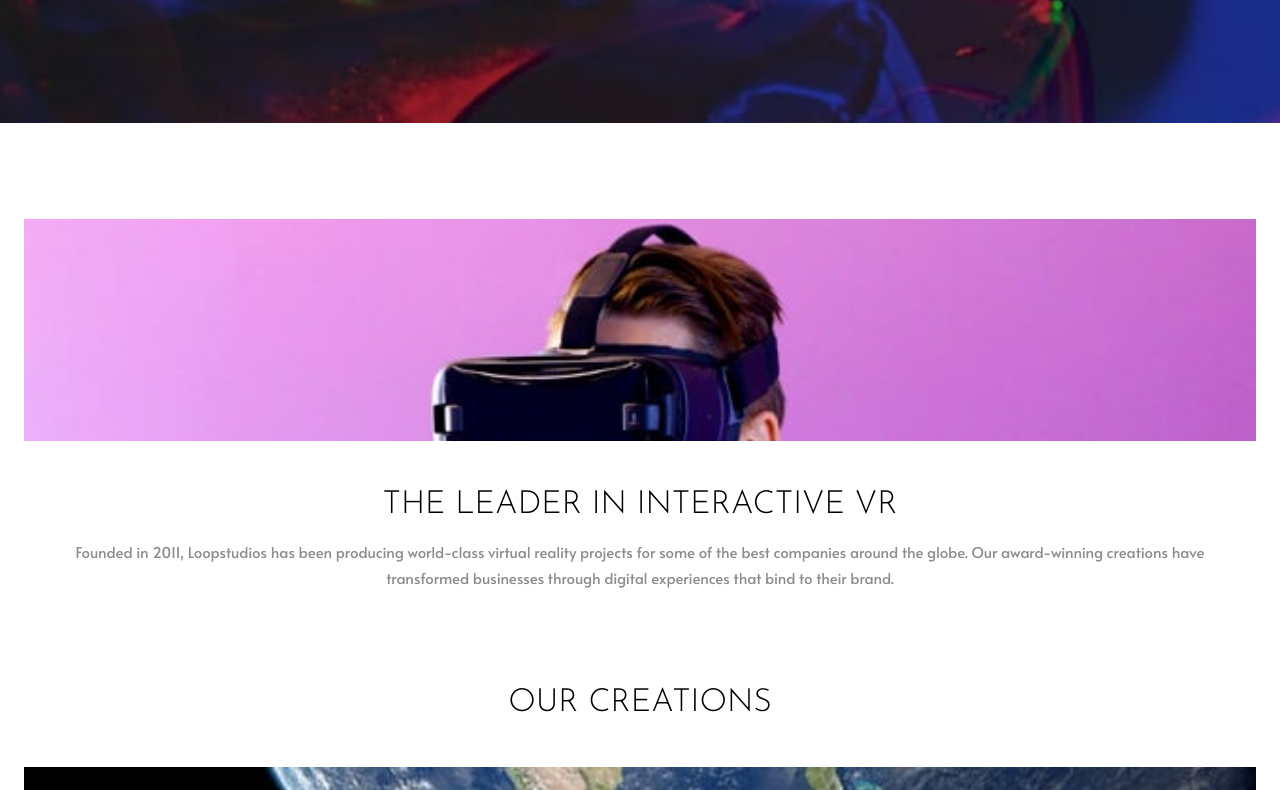
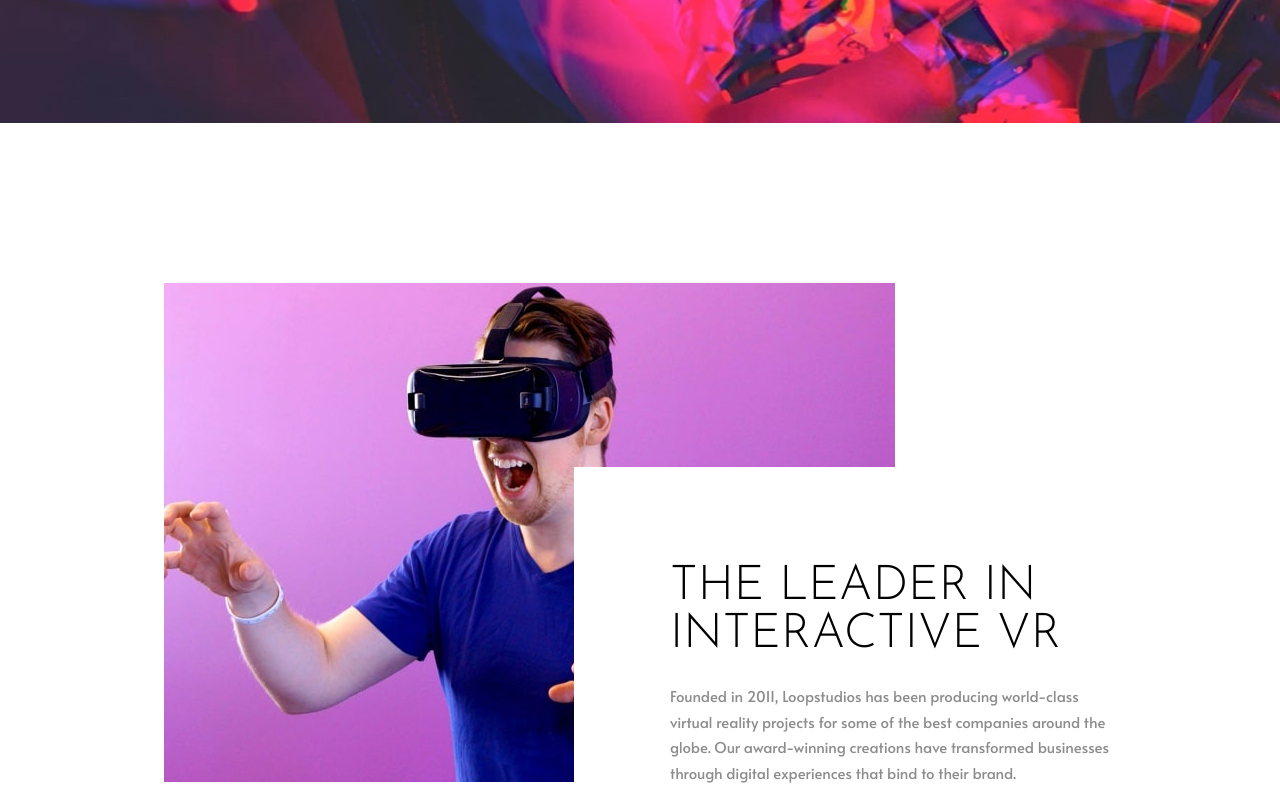
Before and after one commit to gelizabeth/loopstudios, a plain HTML site: page index.html in a window 1280 px wide. Shown: the part 528-1318 px from the top of the page. Drawn offline with Linux system fonts and the light colour scheme.

Commit message:
desktop about complete 20m

```diff
--- a/index.html
+++ b/index.html
@@ -31,8 +31,11 @@
         </section>
         <section class="about">
             <div class="about__img"></div>
-            <h2 class="about__header">The leader in interactive VR</h2>
-            <p class="about__content">Founded in 2011, Loopstudios has been producing world-class virtual reality projects for some of the best companies around the globe. Our award-winning creations have transformed businesses through digital experiences that bind to their brand. </p>
+            <div class="about__container">
+                <h2 class="about__header">The leader in interactive VR</h2>
+                <p class="about__content">Founded in 2011, Loopstudios has been producing world-class virtual reality projects for some of the best companies around the globe. Our award-winning creations have transformed businesses through digital experiences that bind to their brand. </p>
+            </div>
+
         </section>
         <section class="products">
             <h2 class="products__header">Our creations</h2>
--- a/scss/_about.scss
+++ b/scss/_about.scss
@@ -3,6 +3,7 @@
     width: 100vw;
     padding: 6rem 1.5rem;
     text-align: center;
+    // display: unset;
     &__img{
         width: 100%;
         height: 222px;
@@ -26,3 +27,35 @@
 
     }
 }
+@include media-md{
+    .about{
+        padding: 10rem 10.25rem;
+        display: flex;
+        position: relative;
+        &__container{
+            background: $white;
+            position: absolute;
+            right: 10.25rem;
+            bottom: 9.9rem;
+            width: 542px;
+            height: 317px;
+            padding: 6rem 0 0 6rem;
+            text-align: left;
+        }
+        &__header{
+            padding: 0;
+            font-size: 3rem;
+        }
+        &__content{
+            padding: 0;
+            margin: 1.6rem 0 0;
+        }
+        &__img{
+            width: 731px;
+        height: 499px;
+        background: url('../img/desktop/image-interactive.jpg') no-repeat;
+        background-size: cover;
+        }
+
+    }
+}
--- a/scss/_home.scss
+++ b/scss/_home.scss
@@ -21,8 +21,10 @@
 }
 @include media-md{
     .home{
-        padding: 14rem 39rem 9rem 10.25rem;
+        padding: 14rem 8.5rem 9rem 10.25rem;
         justify-content: flex-start;
+        background: url('../img/desktop/image-hero.jpg');
+        background-size: cover;
         h1{
             padding: unset;
             display: flex;
@@ -31,7 +33,7 @@
             justify-content: center;
             padding-left: 2.5rem;
             padding-top: 0.5rem;
-            width: 100%;
+            max-width: 650px;
             height: 100%;
             font-size: 4.4rem;
         }
--- a/scss/_menu.scss
+++ b/scss/_menu.scss
@@ -114,7 +114,7 @@
         transition-delay: ($i*0.1s) + 0.15s;
     }
 }
-@include media-md{
+@include media-lg{
     .menu-btn{
         visibility: hidden;
     }
```
Also changed, not shown: dist/css/main.css, 1 other file.
